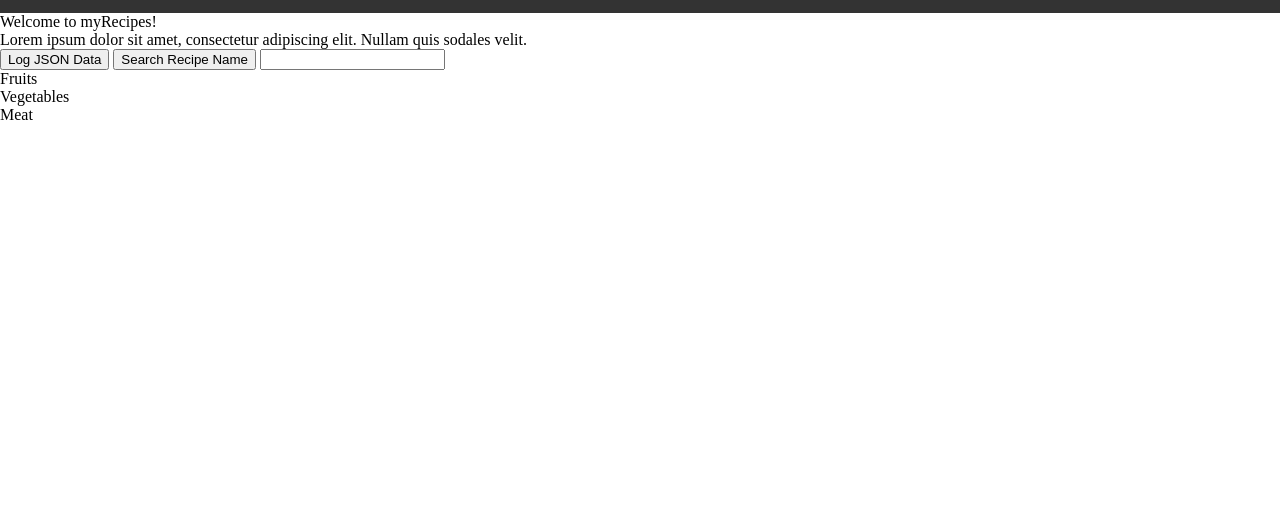
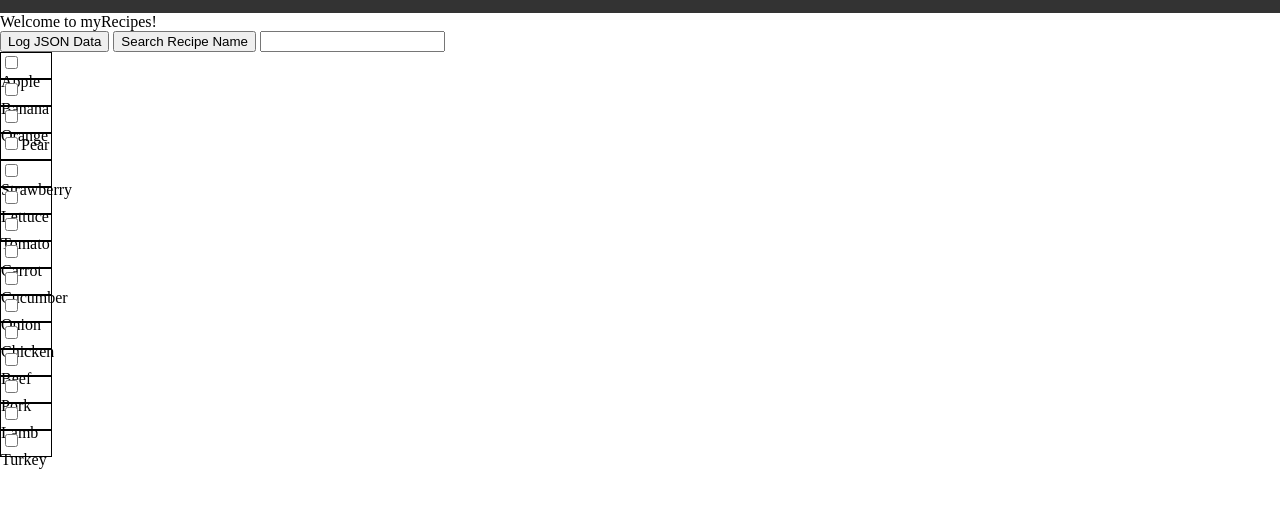
Before and after one commit to Lyreca/recipe-cscn408, a website: page index.html in a window 1280 px wide. Shown: the part 87-594 px from the top of the page. Drawn offline with Linux system fonts and the light colour scheme.

Commit message:
checkbox list

```diff
--- a/index.html
+++ b/index.html
@@ -19,7 +19,6 @@
 
 	<body>
 		<h1>Welcome to myRecipes!</h1>
-		<p>Lorem ipsum dolor sit amet, consectetur adipiscing elit. Nullam quis sodales velit.</p>
         <button onclick=logJSONData()>Log JSON Data</button>
 		<button onclick=searchRecipeByName()>Search Recipe Name</button>
 		<input id="searchQuery">
@@ -31,15 +30,6 @@
 		</table>
 
 		<div id="ingredients">
-			<!-- Ingredient selection will be displayed here -->
-			<div id="ingredientCategories">
-
-			</div>
-
-			<div id="ingredientSelection">
-
-			</div>
-
 			<script>
 				displayIngredients();
 			</script>
--- a/public/css/styles.css
+++ b/public/css/styles.css
@@ -28,3 +28,9 @@ header img {
 main {
 	padding: 2rem;
 }
+
+.ingredients {
+	width: 50px;
+	height: 25px;
+	border: 1px solid black;
+}
--- a/public/js/displayIngredients.js
+++ b/public/js/displayIngredients.js
@@ -1,38 +1,28 @@
-var ingredientCategories = [
-    {name: "Fruits", id: "fruits",
-        ingredients: [
+var ingredients = [
             {name: "Apple", id: "apple"},
             {name: "Banana", id: "banana"},
             {name: "Orange", id: "orange"},
             {name: "Pear", id: "pear"},
-            {name: "Strawberry", id: "strawberry"}
-        ]
-    },
-    {name: "Vegetables", id: "vegetables",
-        ingredients: [
+            {name: "Strawberry", id: "strawberry"},
             {name: "Lettuce", id: "lettuce"},
             {name: "Tomato", id: "tomato"},
             {name: "Carrot", id: "carrot"},
             {name: "Cucumber", id: "cucumber"},
-            {name: "Onion", id: "onion"}
-        ]
-    },
-    {name: "Meat", id: "meat",
-        ingredients: [
+            {name: "Onion", id: "onion"},
             {name: "Chicken", id: "chicken"},
             {name: "Beef", id: "beef"},
             {name: "Pork", id: "pork"},
             {name: "Lamb", id: "lamb"},
             {name: "Turkey", id: "turkey"}
-        ]
-    }
-];
+        ];
 
 function displayIngredients() {
-    document.getElementById("ingredientCategories").innerHTML =
-        ingredientCategories.map(category =>
-            `<div class="ingredientCategory">
-                <p>${category.name}</p>
+    document.getElementById("ingredients").innerHTML =
+        ingredients.map(ingredient =>
+            `<div class="ingredients">
+                <label>
+                    <input type="checkbox" name=${ingredient.name} value=${ingredient.id}>${ingredient.name}</input>
+                </label>
             </div>`
         ).join("");
 }
```
